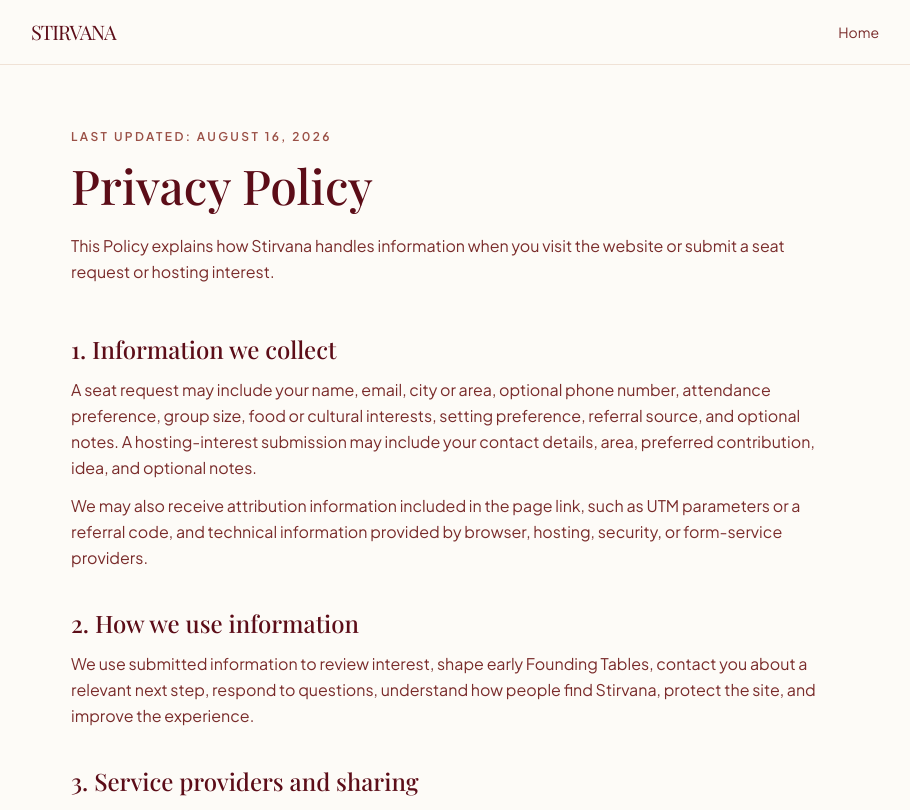
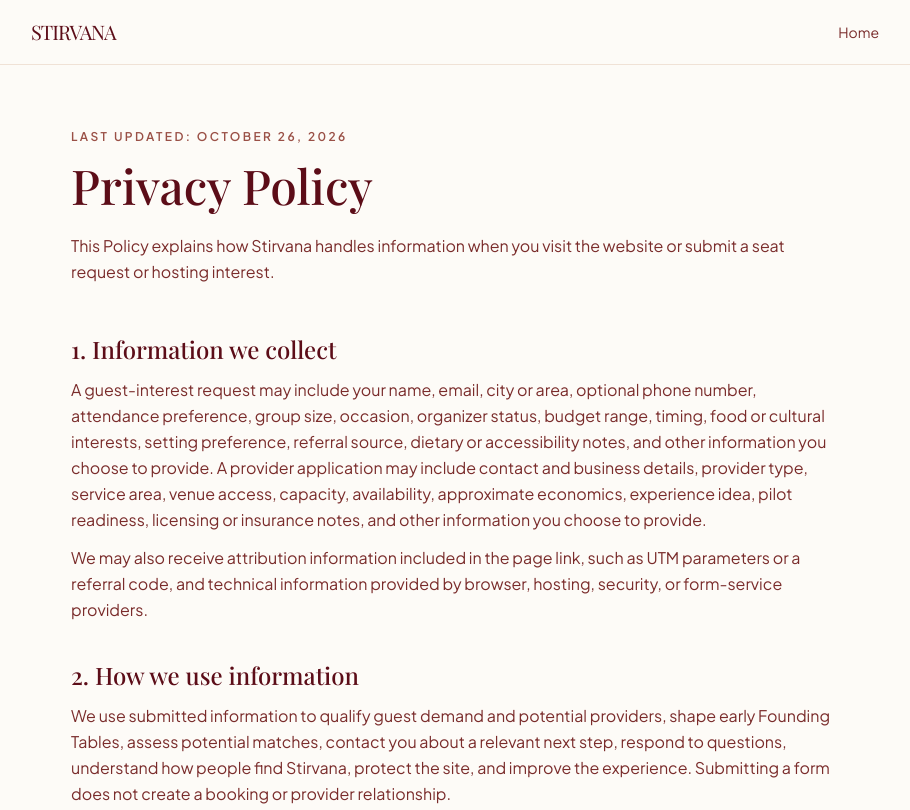
Before and after one commit to hellostirvana/LandingPage, a website: page privacy.html in a window 1280 px wide. Shown: the top 810 px of the page, without its empty margins (185-1095 px from the left). Drawn offline with nearby package versions, Linux system fonts and the light colour scheme.

Commit message:
Update privacy disclosures for qualification forms

```diff
--- a/privacy.html
+++ b/privacy.html
@@ -1,10 +1,10 @@
 <!DOCTYPE html>
 <html lang="en">
 <head><meta charset="UTF-8"><meta name="viewport" content="width=device-width, initial-scale=1.0"><meta name="description" content="How Stirvana handles information submitted through its Founding Table seat-request and hosting-interest forms."><title>Privacy | Stirvana</title><link rel="stylesheet" href="tailwind.css"><link rel="preconnect" href="https://fonts.googleapis.com"><link rel="preconnect" href="https://fonts.gstatic.com" crossorigin><link href="https://fonts.googleapis.com/css2?family=Playfair+Display:wght@400;500;600&family=Plus+Jakarta+Sans:wght@300;400;500;600&display=swap" rel="stylesheet"><link rel="icon" type="image/svg+xml" href="default.svg"><style>body{font-family:'Plus Jakarta Sans',sans-serif;background:#FDFBF7;color:#2D1A1A}h1,h2,.serif{font-family:'Playfair Display',serif}</style></head>
-<body class="antialiased"><nav class="border-b border-[#D3A88A]/30"><div class="mx-auto flex h-16 max-w-4xl items-center justify-between px-6"><a href="index.html" class="serif text-xl uppercase tracking-tighter text-[#5C0D18]">Stirvana</a><a href="index.html" class="text-sm text-[#7A2C2B]">Home</a></div></nav><main class="px-6 py-16"><article class="mx-auto max-w-3xl"><p class="text-xs font-semibold uppercase tracking-[0.2em] text-[#9A5046]">Last updated: August 16, 2026</p><h1 class="mt-4 text-5xl font-medium text-[#5C0D18]">Privacy Policy</h1><p class="mt-6 leading-relaxed text-[#7A2C2B]">This Policy explains how Stirvana handles information when you visit the website or submit a seat request or hosting interest.</p>
+<body class="antialiased"><nav class="border-b border-[#D3A88A]/30"><div class="mx-auto flex h-16 max-w-4xl items-center justify-between px-6"><a href="index.html" class="serif text-xl uppercase tracking-tighter text-[#5C0D18]">Stirvana</a><a href="index.html" class="text-sm text-[#7A2C2B]">Home</a></div></nav><main class="px-6 py-16"><article class="mx-auto max-w-3xl"><p class="text-xs font-semibold uppercase tracking-[0.2em] text-[#9A5046]">Last updated: October 26, 2026</p><h1 class="mt-4 text-5xl font-medium text-[#5C0D18]">Privacy Policy</h1><p class="mt-6 leading-relaxed text-[#7A2C2B]">This Policy explains how Stirvana handles information when you visit the website or submit a seat request or hosting interest.</p>
 <div class="mt-12 space-y-9 text-[#7A2C2B]">
-<section><h2 class="text-2xl font-medium text-[#5C0D18]">1. Information we collect</h2><p class="mt-3 leading-relaxed">A seat request may include your name, email, city or area, optional phone number, attendance preference, group size, food or cultural interests, setting preference, referral source, and optional notes. A hosting-interest submission may include your contact details, area, preferred contribution, idea, and optional notes.</p><p class="mt-3 leading-relaxed">We may also receive attribution information included in the page link, such as UTM parameters or a referral code, and technical information provided by browser, hosting, security, or form-service providers.</p></section>
-<section><h2 class="text-2xl font-medium text-[#5C0D18]">2. How we use information</h2><p class="mt-3 leading-relaxed">We use submitted information to review interest, shape early Founding Tables, contact you about a relevant next step, respond to questions, understand how people find Stirvana, protect the site, and improve the experience.</p></section>
+<section><h2 class="text-2xl font-medium text-[#5C0D18]">1. Information we collect</h2><p class="mt-3 leading-relaxed">A guest-interest request may include your name, email, city or area, optional phone number, attendance preference, group size, occasion, organizer status, budget range, timing, food or cultural interests, setting preference, referral source, dietary or accessibility notes, and other information you choose to provide. A provider application may include contact and business details, provider type, service area, venue access, capacity, availability, approximate economics, experience idea, pilot readiness, licensing or insurance notes, and other information you choose to provide.</p><p class="mt-3 leading-relaxed">We may also receive attribution information included in the page link, such as UTM parameters or a referral code, and technical information provided by browser, hosting, security, or form-service providers.</p></section>
+<section><h2 class="text-2xl font-medium text-[#5C0D18]">2. How we use information</h2><p class="mt-3 leading-relaxed">We use submitted information to qualify guest demand and potential providers, shape early Founding Tables, assess potential matches, contact you about a relevant next step, respond to questions, understand how people find Stirvana, protect the site, and improve the experience. Submitting a form does not create a booking or provider relationship.</p></section>
 <section><h2 class="text-2xl font-medium text-[#5C0D18]">3. Service providers and sharing</h2><p class="mt-3 leading-relaxed">We may share information with providers that help operate the site and forms, such as website hosting, Google Apps Script, and Google reCAPTCHA. We may also disclose information when required by law, to protect rights and safety, or as part of a business reorganization. Stirvana does not collect payment-card information through its current forms.</p></section>
 <section><h2 class="text-2xl font-medium text-[#5C0D18]">4. Retention and security</h2><p class="mt-3 leading-relaxed">We retain information for as long as reasonably needed for the purposes described here, including follow-up and recordkeeping. We use reasonable safeguards, but no internet transmission or storage method can be guaranteed completely secure.</p></section>
 <section><h2 class="text-2xl font-medium text-[#5C0D18]">5. Your choices</h2><p class="mt-3 leading-relaxed">You may ask to access, correct, or delete information you submitted, subject to applicable law and legitimate recordkeeping needs. You may also ask us to stop contacting you.</p></section>
```
